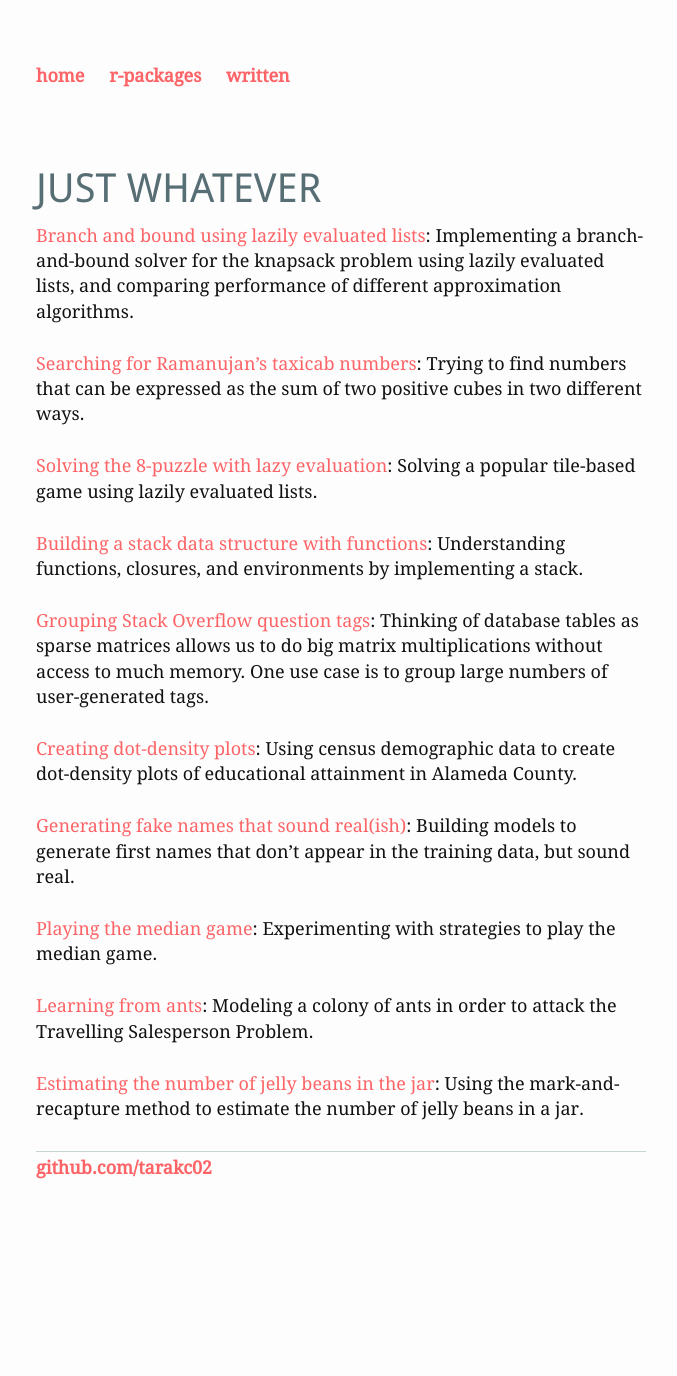
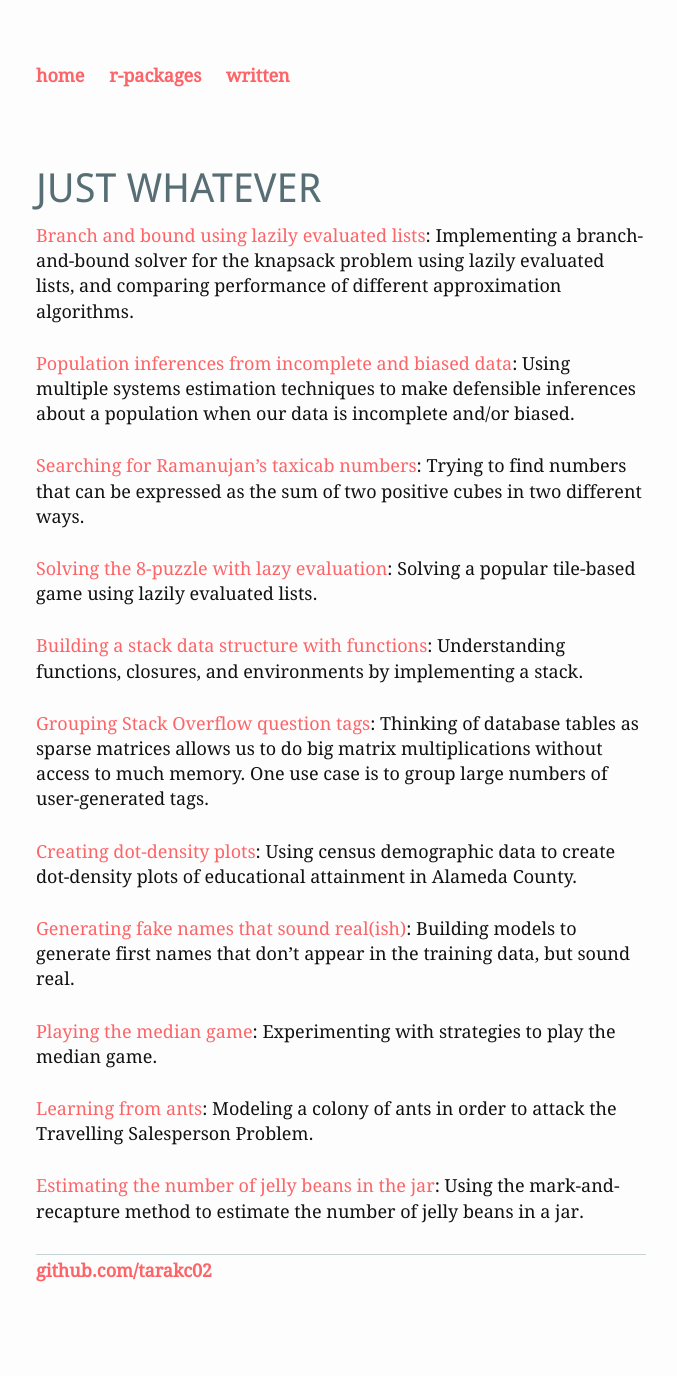
Before and after one commit to tarakc02/tarakc02.github.io, a Jekyll site: the page built from mathgames.md, in a window 1280 px wide. Shown: the whole page, without its empty margins (284-961 px from the left). Built offline with Jekyll 4.4.1, drawn with Linux system fonts in a browser that asks for light colours; before the commit the page ends 1274 px from its top, so only the background shows below that.

Commit message:
add link to new mse piece

```diff
--- a/mathgames.md
+++ b/mathgames.md
@@ -6,6 +6,7 @@ title: TS - Writeups
 
 <h1>JUST WHATEVER</h1>
 - [Branch and bound using lazily evaluated lists](/branch-and-bound): Implementing a branch-and-bound solver for the knapsack problem using lazily evaluated lists, and comparing performance of different approximation algorithms.
+- [Population inferences from incomplete and biased data](/mse): Using multiple systems estimation techniques to make defensible inferences about a population when our data is incomplete and/or biased.
 - [Searching for Ramanujan's taxicab numbers](/taxicab): Trying to find numbers that can be expressed as the sum of two positive cubes in two different ways.
 - [Solving the 8-puzzle with lazy evaluation](/puzzle8): Solving a popular tile-based game using lazily evaluated lists.
 - [Building a stack data structure with functions](/fun-stack): Understanding functions, closures, and environments by implementing a stack.
```
